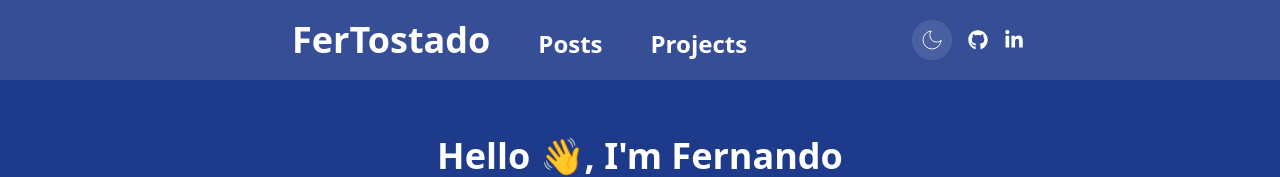
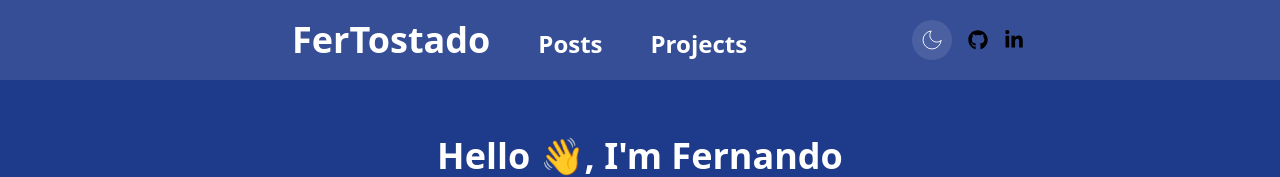
Before and after one commit to esponges/fer-personal-site, a Next.js app: page / in a window 1280 px wide. Shown: the top 177 px of the page. Built offline with nearby package versions, Linux system fonts and the light colour scheme.

Commit message:
theming text

```diff
--- a/src/app/layout.tsx
+++ b/src/app/layout.tsx
@@ -5,15 +5,10 @@ import "~/styles/globals.css";
 import "react-awesome-slider/dist/styles.css";
 
 export default function RootLayout({ children }: { children: React.ReactNode }) {
-  // use a combination of slate colors to create a gradient
-  const darkModeGradient = 'from-[#1e293b] to-[#0f172a]';
-  // bg-gradient-to-b from-[#093679] to-[#00d4ff]
-  const lightModeGradient = 'from-[#093679] to-[#00d4ff]';
-
   return (
     <html lang='EN'>
       <head />
-      <body className={`flex min-h-screen flex-col bg-blue-900 dark:bg-gray-800 text-white`}>
+      <body className={`flex min-h-screen flex-col bg-blue-900 dark:bg-gray-800 font-color-white`}>
         <Navbar />
         <main className="flex-grow">{children}</main>
         <Footer />
--- a/src/components/atoms/navbar/navbarLink.tsx
+++ b/src/components/atoms/navbar/navbarLink.tsx
@@ -28,7 +28,7 @@ export const NavbarLink = ({
       className={!isMobile && shouldDisplay ? 'ml-6' : 'block'}
     >
       <span
-        className={`rounded font-bold md:p-3 dark:text-white ${textColor} ${textSize} ${className} ${!shouldDisplay ? 'hidden' : null}`}
+        className={`rounded font-bold md:p-3 font-color-dark--primary ${textColor} ${textSize} ${className} ${!shouldDisplay ? 'hidden' : null}`}
       >
         {children}
       </span>
--- a/src/components/layouts/sidebar.tsx
+++ b/src/components/layouts/sidebar.tsx
@@ -1,4 +1,5 @@
 import { Routes } from '~/types/enums';
+import { DarkModeToggler } from '../atoms/darkModeToggler';
 import { NavbarLink, NAV_LINK_HOVER_CLASS } from '../atoms/navbar/navbarLink';
 import { renderSocial } from '../atoms/social';
 
@@ -13,7 +14,7 @@ export const Sidebar = ({ isOpen, onClick }: { isOpen: boolean; onClick: () => v
       ${isOpen ? 'translate-x-0' : '-translate-x-full'}
       `}
     >
-      <div className="h-full overflow-y-auto bg-white/10 px-3 py-4">
+      <div className="h-full overflow-y-auto px-3 py-4">
         <ul className="space-y-2 font-medium">
           <li>
             <NavbarLink
@@ -54,7 +55,10 @@ export const Sidebar = ({ isOpen, onClick }: { isOpen: boolean; onClick: () => v
               Projects
             </NavbarLink>
           </li>
-          <li className="flex py-3">
+          <li>
+            <DarkModeToggler />
+          </li>
+          <li className="flex">
             {renderSocial(`${NAV_EL_COLOR} dark:text-white`).map((social, idx) => (
               <span key={idx}>{social}</span>
             ))}
--- a/src/styles/globals.css
+++ b/src/styles/globals.css
@@ -17,6 +17,22 @@
   @apply bg-white/10 hover:bg-white/20;
 }
 
+.font-color--primary {
+  @apply text-white;
+}
+
+.font-color-dark--primary {
+  @apply dark:text-white/80;
+}
+
+.font-color--secondary {
+  @apply text-black;
+}
+
+.background--white {
+  @apply bg-white;
+}
+
 #nprogress .bar.app {
   background: white;
   height: 3px;
```
